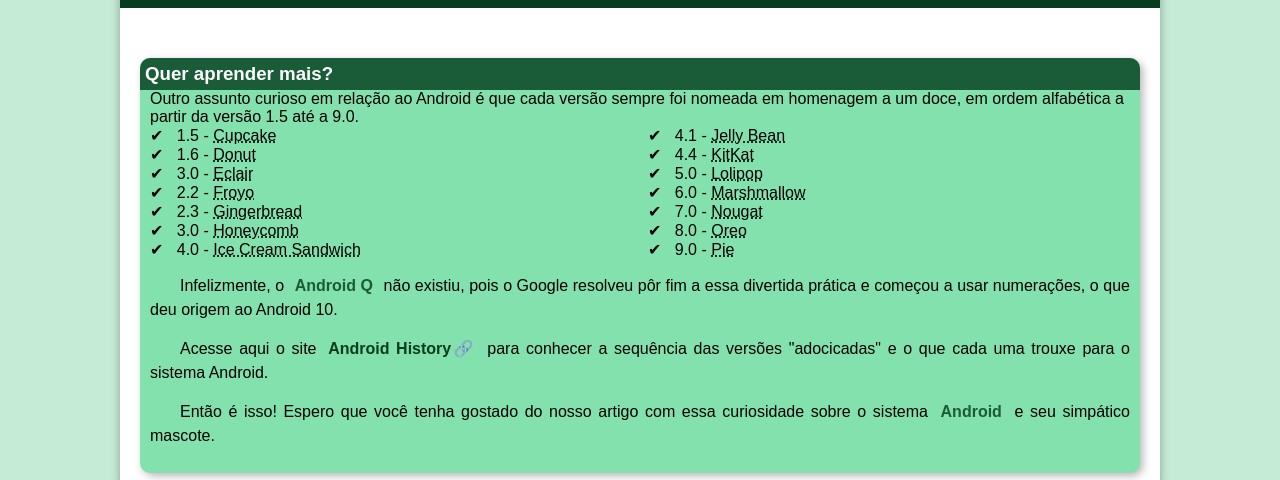
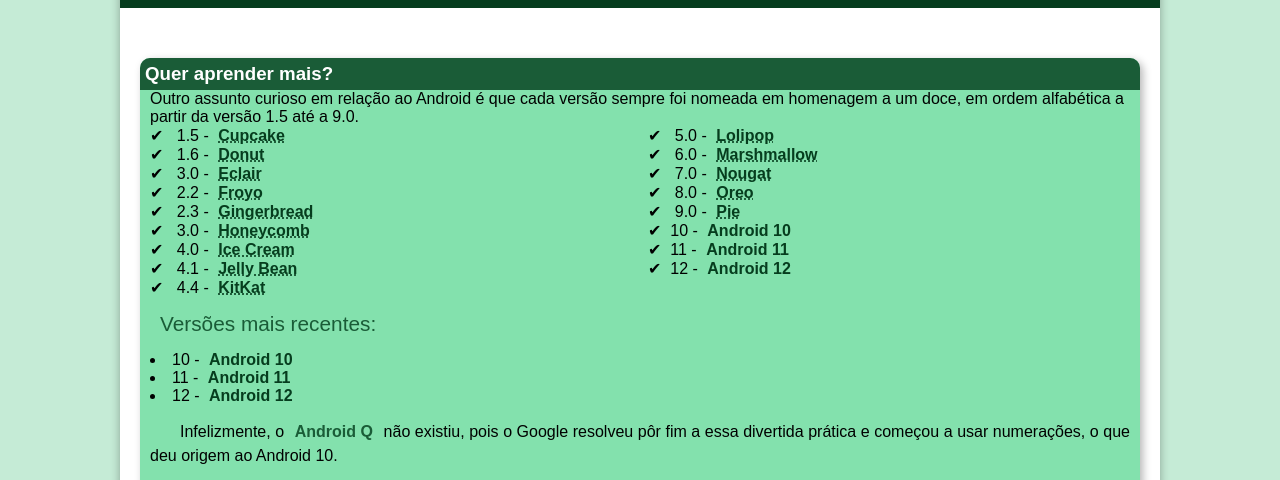
Before and after one commit to edamis/html-css, a plain HTML site: page desafios/d10/desafio10.html in a window 1280 px wide. Shown: the part 2299-2779 px from the top of the page. Drawn offline with Linux system fonts and the light colour scheme.

Commit message:
Atualização 1.2

```diff
--- a/desafios/d10/desafio10.html
+++ b/desafios/d10/desafio10.html
@@ -59,34 +59,48 @@
                 Outro assunto curioso em relação ao Android é que cada versão sempre foi nomeada em homenagem a um doce, em ordem alfabética a partir da versão 1.5 até a 9.0.
                 <ul>
                     <li>
-                        1.5 - <abbr title="Bolo de copo">Cupcake</abbr></li>
+                        1.5 - <a href="https://pt.wikipedia.org/wiki/Android_Cupcake" target="_blanc"><abbr title="Bolo de copo">Cupcake</abbr></a></li>
                     <li>
-                        1.6 - <abbr title="Rosuinha">Donut</abbr></li>
+                        1.6 - <a href="https://pt.wikipedia.org/wiki/Android_Donut" target="_banc"><abbr title="Rosquinha">Donut</abbr></a></li>
                     <li>
-                        3.0 - <abbr title="Bomba">Eclair</abbr></li>
+                        3.0 - <a href="https://pt.wikipedia.org/wiki/Android_Eclair" target="_blanc"><abbr title="Bomba">Eclair</abbr></a></li>
                     <li>
-                        2.2 - <abbr title="Iogurte congelado">Froyo</abbr></li>
+                        2.2 - <a href="https://pt.wikipedia.org/wiki/Android_Froyo" target="_blanc"><abbr title="Iogurte congelado">Froyo</abbr></a></li>
                     <li>
-                        2.3 - <abbr title="Biscoito de gengibre">Gingerbread</abbr></li>
+                        2.3 - <a href="https://pt.wikipedia.org/wiki/Android_Gingerbread" target="_blanc"><abbr title="Biscoito de gengibre">Gingerbread</abbr></a></li>
                     <li>
-                        3.0 - <abbr title="Favo de mel">Honeycomb</abbr></li>
+                        3.0 - <a href="https://pt.wikipedia.org/wiki/Android_Honeycomb" target="_blanc"><abbr title="Favo de mel">Honeycomb</abbr></a></li>
                     <li>
-                        4.0 - <abbr title="Sanduiche de sorvete">Ice Cream Sandwich</abbr></li>
+                        4.0 - <a href="https://pt.wikipedia.org/wiki/Android_Ice_Cream_Sandwich" target="_blanc"><abbr title="Sanduiche de sorvete">Ice Cream</abbr></a></li>
                     <li>
-                        4.1 - <abbr title="Jujuba">Jelly Bean</abbr></li>
+                        4.1 - <a href="https://pt.wikipedia.org/wiki/Android_Jelly_Bean" target="_blanc"><abbr title="Jujuba">Jelly Bean</abbr></a></li>
                     <li>
-                        4.4 - <abbr title="Kitkat">KitKat</abbr></li>
+                        4.4 - <a href="https://pt.wikipedia.org/wiki/Android_KitKat" target="_blanc"><abbr title="Kitkat">KitKat</abbr></a></li>
                     <li>
-                        5.0 - <abbr title="Pirolito">Lolipop</abbr></li>
+                        5.0 - <a href="https://pt.wikipedia.org/wiki/Android_Lollipop" target="_blanc"><abbr title="Pirolito">Lolipop</abbr></a></li>
                     <li>
-                        6.0 - <abbr title="Marshmallow">Marshmallow</abbr></li>
+                        6.0 - <a href="https://pt.wikipedia.org/wiki/Android_Marshmallow" target="_blanc"><abbr title="Marshmallow">Marshmallow</abbr></a></li>
                     <li>
-                        7.0 - <abbr title="Torrone">Nougat</abbr></li>
+                        7.0 - <a href="https://pt.wikipedia.org/wiki/Android_Nougat" target="_blanc"><abbr title="Torrone">Nougat</abbr></a></li>
                     <li>
-                        8.0 - <abbr title="Oreo">Oreo</abbr></li>
+                        8.0 - <a href="https://pt.wikipedia.org/wiki/Android_Oreo" target="_blanc"><abbr title="Oreo">Oreo</abbr></a></li>
                     <li>
-                        9.0 - <abbr title="Torta">Pie</abbr></li>
+                        9.0 - <a href="https://pt.wikipedia.org/wiki/Android_Pie" target="_blanc"><abbr title="Torta">Pie</abbr></a></li>
+
+                        <li>10 - <a href="https://pt.wikipedia.org/wiki/Android_10" target="_blanc">Android 10</a></li>
+
+                        <li>11 - <a href="https://pt.wikipedia.org/wiki/Android_11" target="_blanc">Android 11</a></li>
+
+                        <li>12 - <a href="https://pt.wikipedia.org/wiki/Android_12" target="_blanc">Android 12</a></li>
                 </ul>
+                    <p>
+                        <h2>Versões mais recentes: </h2>
+                        <p>
+                            <li>10 - <a href="https://pt.wikipedia.org/wiki/Android_10" target="_blanc">Android 10</a></li>
+                                <li>11 - <a href="https://pt.wikipedia.org/wiki/Android_11" target="_blanc">Android 11</a></li>
+                                <li>12 - <a href="https://pt.wikipedia.org/wiki/Android_12" target="_blanc">Android 12</a></li>
+                        </p>
+                    </p>
                 <p>
                     Infelizmente, o <strong>Android Q</strong> não existiu, pois o Google resolveu pôr fim a essa divertida prática e começou a usar numerações, o que deu origem ao Android 10.
                 </p>
--- a/desafios/d10/estilo/style.css
+++ b/desafios/d10/estilo/style.css
@@ -15,6 +15,7 @@
     --cor3: #2fa866;
     --cor4: #1a5c37;
     --cor5: #063d1e;
+    --cor6: #20ac5c2f;
 
     --fonte-padrao: Arial, Verdana, Helvetica, sans-serif;
     --font-destaque: 'Bebas Neue', cursive;
@@ -127,8 +128,7 @@ main a {
     text-decoration: none;
     font-weight: bold;
     color: var(--cor5);
-    background-color: var(--cor1);
-    padding: 6px 5px;
+    padding: 0px 5px;
 }
 
 main a:hover {
```
